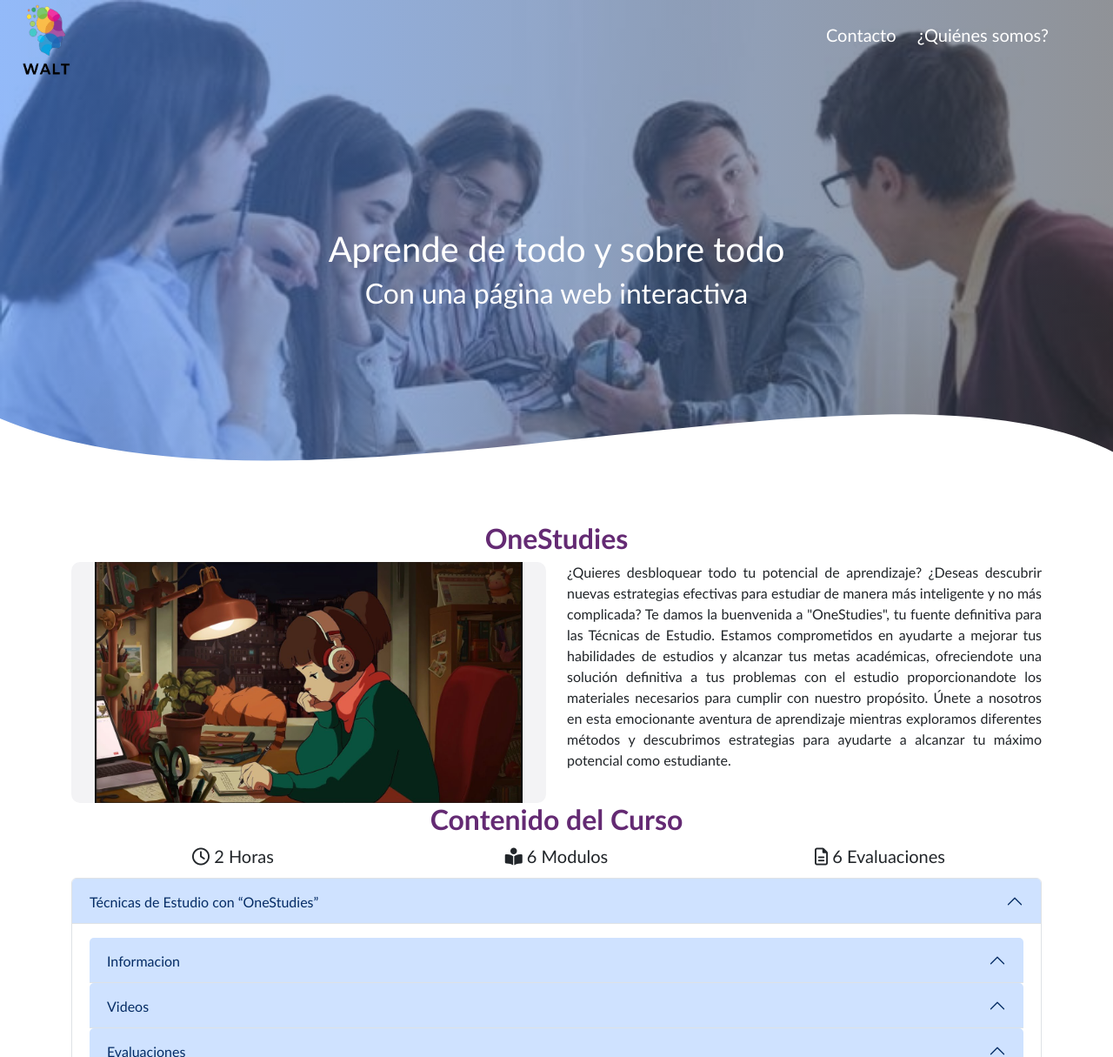
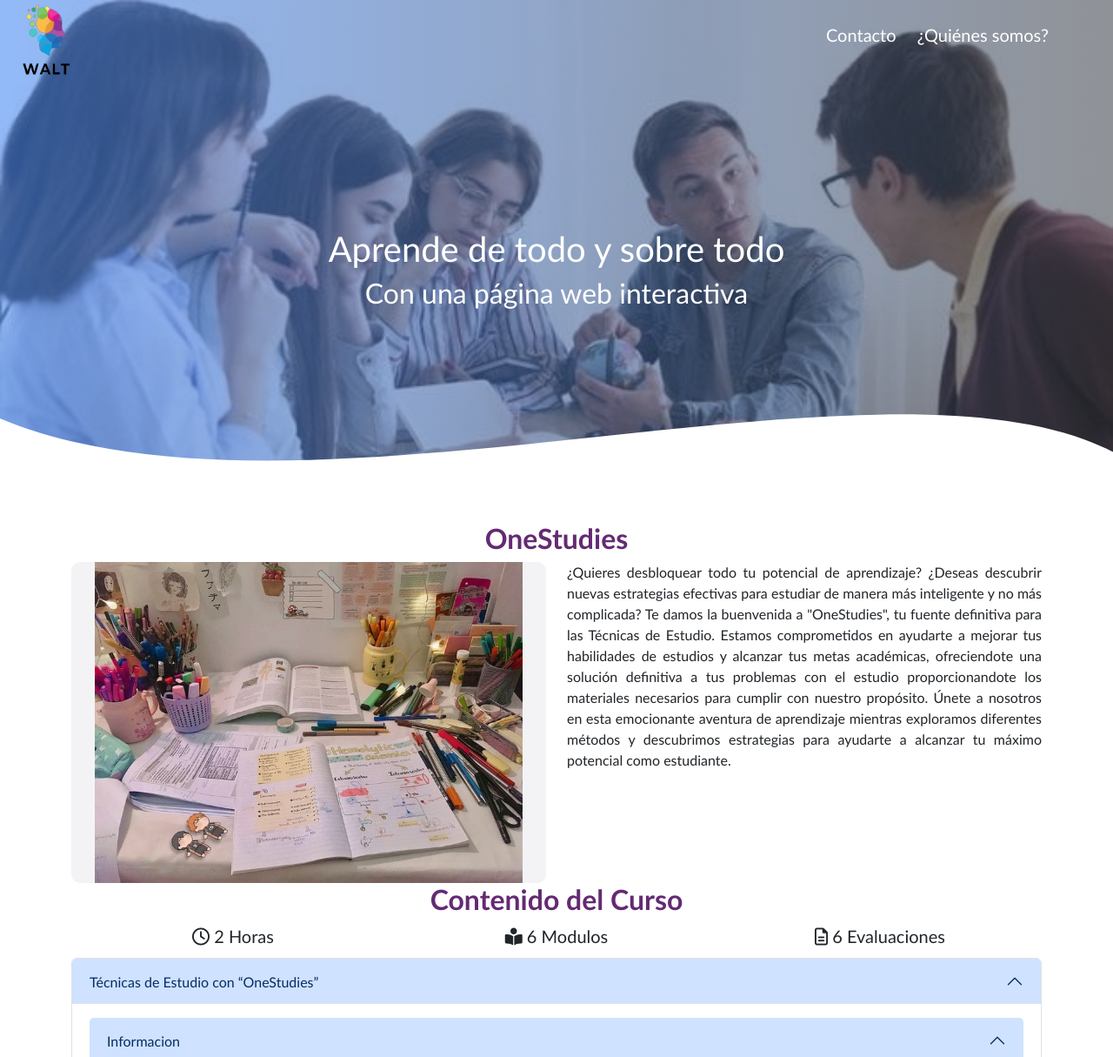
Before and after one commit to PEDROwuw/PEDROwuw.github.io, a plain HTML site: page tecnicasDeEstudio.html in a window 1280 px wide. Shown: the top 1215 px of the page at 87% size. Drawn offline with nearby package versions, Linux system fonts and the light colour scheme.

Commit message:
onestudies 1.1

```diff
--- a/tecnicasDeEstudio.html
+++ b/tecnicasDeEstudio.html
@@ -40,7 +40,7 @@
 				<div class="row">
 					<div class="col">
 						<div style="background-color: #F3F3F5; border-radius: 10px; display: flex; justify-content: center;">
-							<img style="width: 90%; height:100%;" src="./img/infostudies/banner.jpg" class="img-fluid" alt="Logo">
+							<img style="width: 90%; height:100%;" src="./img/infostudies/banner1.jpeg" class="img-fluid" alt="Logo">
 						</div>
 					</div>
 					<div class="col" style="text-align: justify;">
```
Also changed, not shown: img/infostudies/banner1.jpeg (added).
